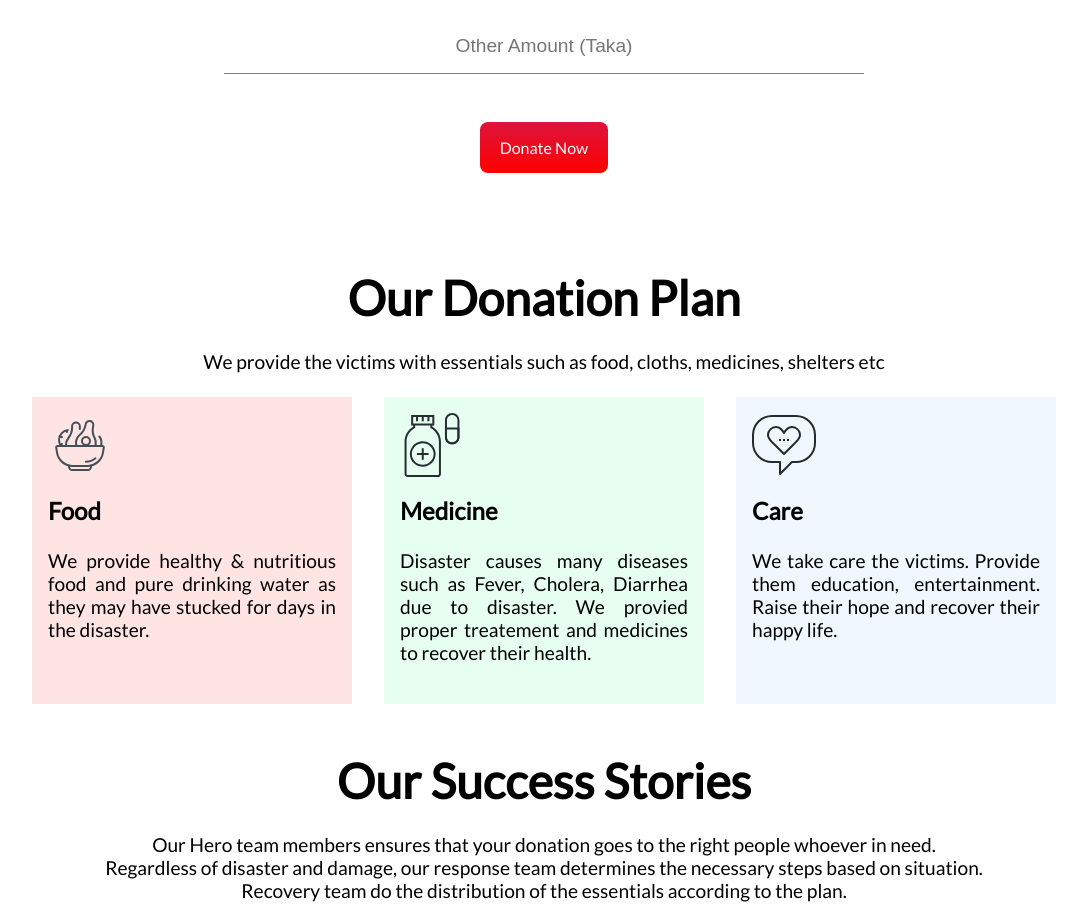
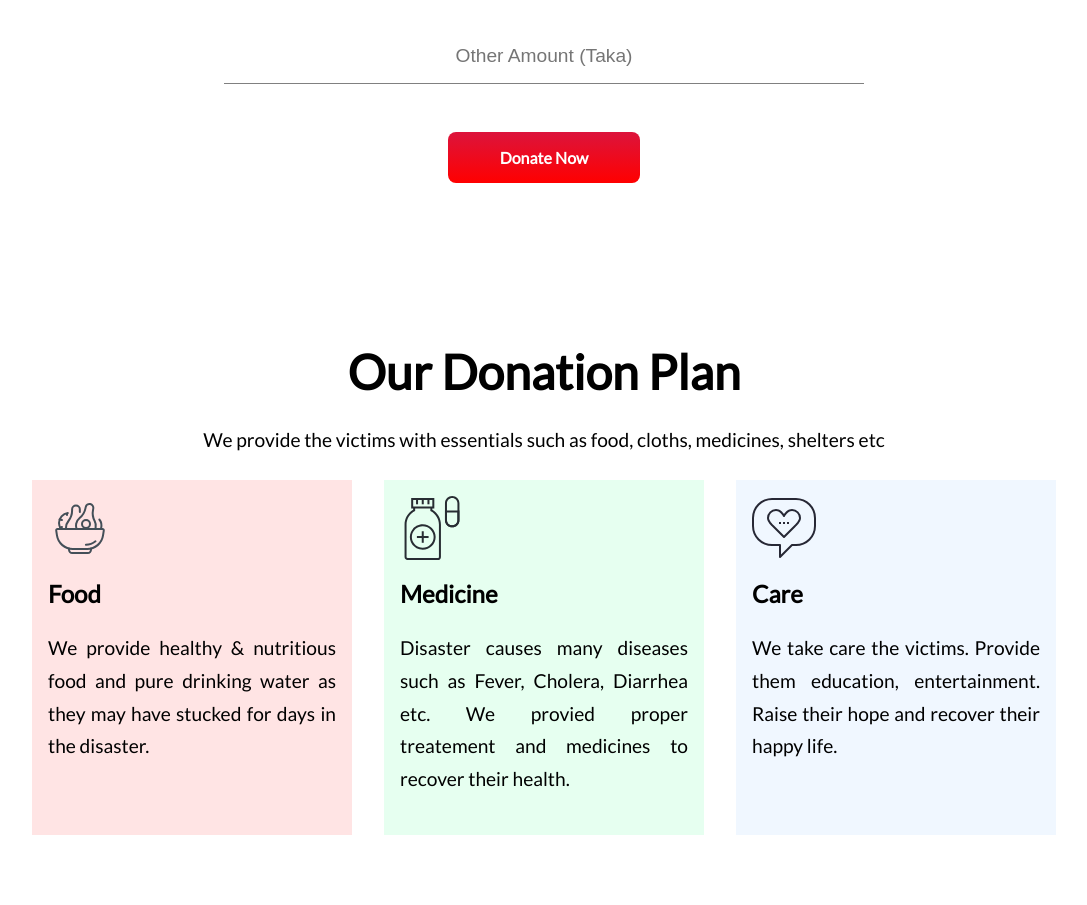
Before and after one commit to foy4748/ph_assignment_01, a website: page index.html in a window 1280 px wide. Shown: the part 1160-2065 px from the top of the page, without its empty margins (96-1183 px from the left). Drawn offline with Linux system fonts and the light colour scheme.

Commit message:
Added some finishing touch.
Added line-height.
Added enough margin between sections.
Added Font weight to the Donate Now link-button
Fixed some spellings.

```diff
--- a/index.html
+++ b/index.html
@@ -22,7 +22,10 @@
         Let's help those who are <br />
         more in need
       </h1>
-      <p>Reach your helping hands through us</p>
+      <p>
+        Reach your helping hands through us. <br />
+        Help people affected by disasters.
+      </p>
       <a href="#donate-today" class="link-button">Donate Now</a>
     </section>
 
@@ -68,9 +71,8 @@
           <img class="icon" src="images/medicine.svg" alt="Icon of Medicine" />
           <h2>Medicine</h2>
           <p>
-            Disaster causes many diseases such as Fever, Cholera, Diarrhea due
-            to disaster. We provied proper treatement and medicines to recover
-            their health.
+            Disaster causes many diseases such as Fever, Cholera, Diarrhea etc.
+            We provied proper treatement and medicines to recover their health.
           </p>
         </div>
         <div class="card card3">
--- a/style.css
+++ b/style.css
@@ -20,20 +20,22 @@ p {
   text-align: center;
   margin: 1.5rem 0;
   font-size: 1.2rem;
+  line-height: 1.7;
 }
 
 /* ----------Reusable Classes---------- */
 
 .link-button {
   display: block;
-  width: 8rem;
-  padding: 1rem;
+  width: 12rem;
+  padding: 1rem 2rem;
   text-decoration: none;
   margin: 0 auto;
   background-image: linear-gradient(crimson, red);
   color: white;
   border-radius: 0.5rem;
   text-align: center;
+  font-weight: 700;
 }
 /* ------------------------------------ */
 
@@ -114,7 +116,10 @@ p {
 
 /* ------------------------------------ */
 
-/* ----------Our Donate Plan Section Styles---------- */
+/* ----------Our Donation Plan Section Styles---------- */
+.donation-plane {
+  margin: 10rem 0;
+}
 
 .icon {
   width: 4rem;
@@ -200,6 +205,9 @@ p {
 /* ------------------------------------ */
 
 /* ----------Get Updates Section Styles---------- */
+.get-updates {
+  margin: 8rem 0;
+}
 .subscribe-form {
   display: flex;
   justify-content: center;
```
